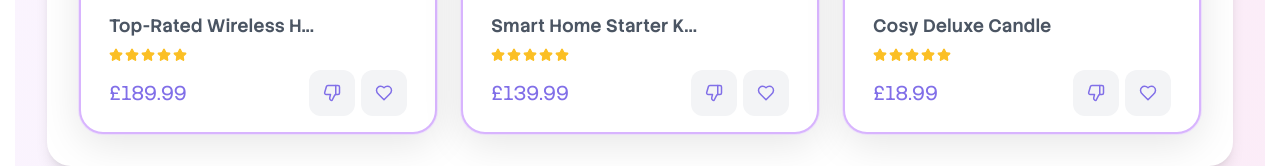
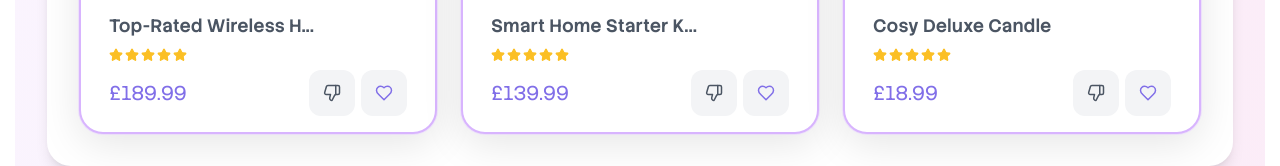
Before and after one commit to kevgilmore/simplysent-demo-fe, a React (Vite) app: page /components in a window 1280 px wide. Shown: the part 764-930 px from the top of the page. Built offline with nearby package versions, Linux system fonts and the light colour scheme.

Commit message:
more styling

```diff
--- a/src/components/ui/ProductCard.tsx
+++ b/src/components/ui/ProductCard.tsx
@@ -132,7 +132,7 @@ export const ProductCard: React.FC<ProductCardProps> = ({
                                 } ${
                                     isBad
                                         ? "bg-red-200 text-red-800"
-                                        : "bg-gray-100 text-[#816fe8] hover:bg-gray-200"
+                                        : "bg-gray-100 text-gray-600 hover:bg-gray-200"
                                 }`}
                                 aria-label="Mark as bad"
                             >
--- a/src/pages/RecommendationsPage.tsx
+++ b/src/pages/RecommendationsPage.tsx
@@ -272,7 +272,7 @@ export const RecommendationsPage: React.FC = () => {
                 <div className="max-w-7xl mx-auto">
                     {/* Carousels Section */}
                     {pageTab === "gifts" && (
-                        <div className="space-y-6">
+                        <div>
                             {/* AI Picks Carousel */}
                             <div className="mt-6">
                                 <div className="flex items-center gap-3 mb-0">
@@ -311,7 +311,7 @@ export const RecommendationsPage: React.FC = () => {
                             </div>
 
                             {/* Tech Carousel */}
-                            <div>
+                            <div className="mt-[10px]">
                                 <div className="flex items-center gap-3 mb-0">
                                     <h2 className="text-[22px] font-bold font-notch text-gray-500">
                                         Tech
@@ -348,7 +348,7 @@ export const RecommendationsPage: React.FC = () => {
                             </div>
 
                             {/* Golf Carousel */}
-                            <div>
+                            <div className="mt-[10px]">
                                 <div className="flex items-center gap-3 mb-0">
                                     <h2 className="text-[22px] font-bold font-notch text-gray-500">
                                         Golf
```
